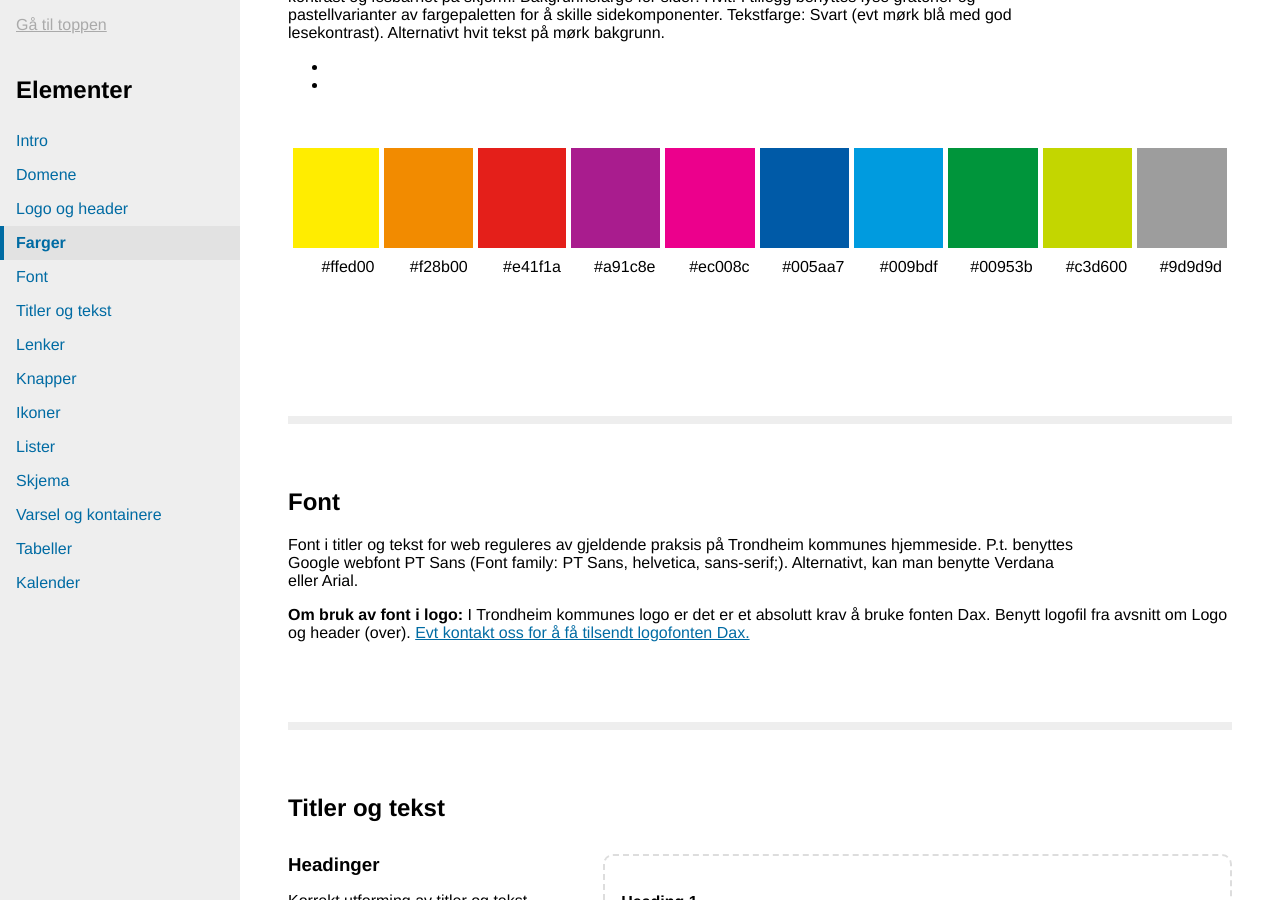
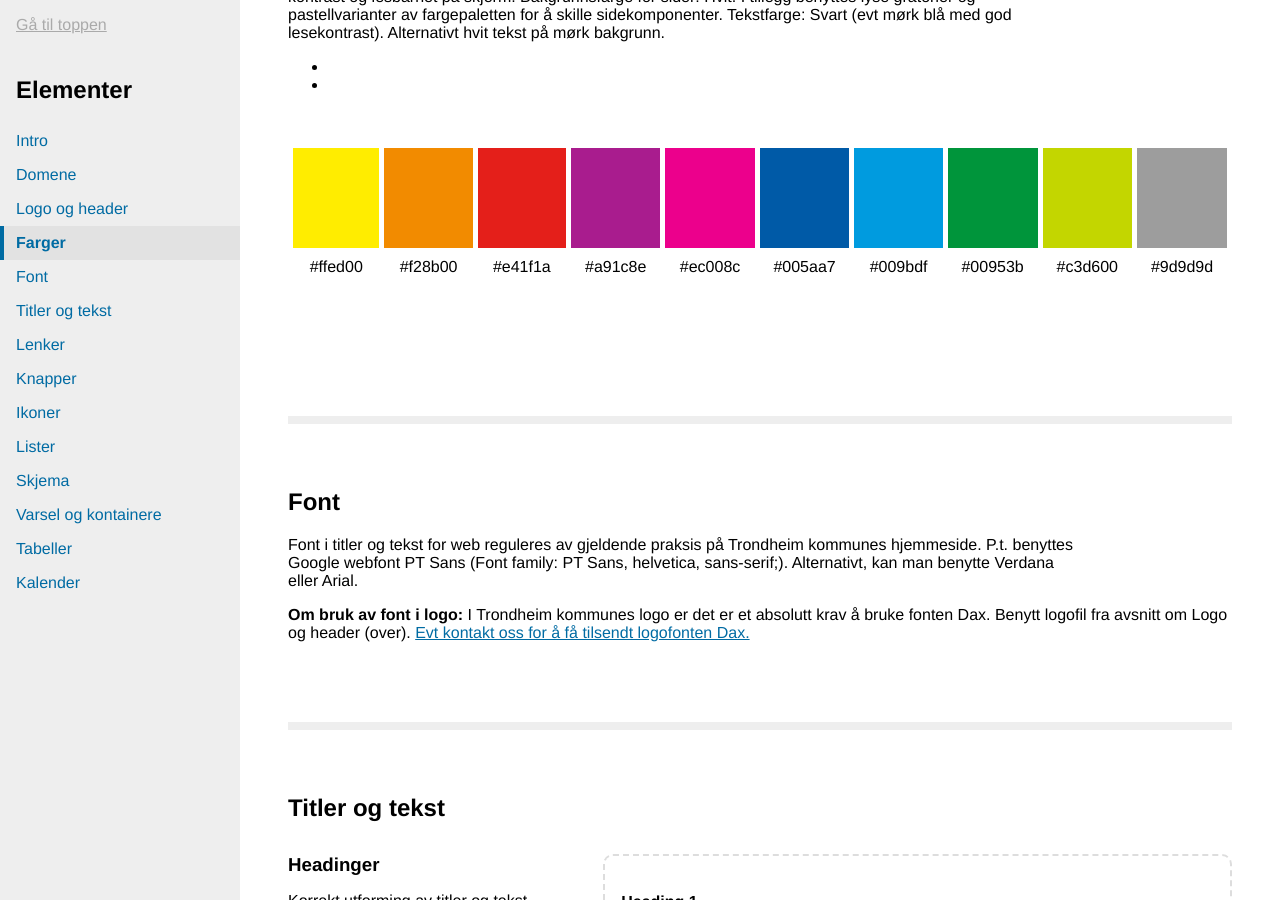
Before and after one commit to rskjonbe/styleguide, a Jekyll site: the page built from versjon/1.1/index.html, in a window 1280 px wide and 900 px high, scrolled down 1317 px. Built offline with Jekyll 4.4.1, drawn with Linux system fonts in a browser that asks for light colours.

Commit message:
align:center

```diff
--- a/versjon/1.1/farger.html
+++ b/versjon/1.1/farger.html
@@ -26,7 +26,7 @@ Tekstfarge: Svart (evt mørk blå med god lesekontrast). Alternativt hvit tekst
 <td height="100" width="100" bgcolor="#c3d600">&nbsp;</td>
 <td height="100" width="100" bgcolor="#9d9d9d">&nbsp;</td>
 </tr>
-<tr style="text-align:right">
+<tr style="text-align:center">
 <td>#ffed00</td>
 <td>#f28b00</td>
 <td>#e41f1a</td>
```
